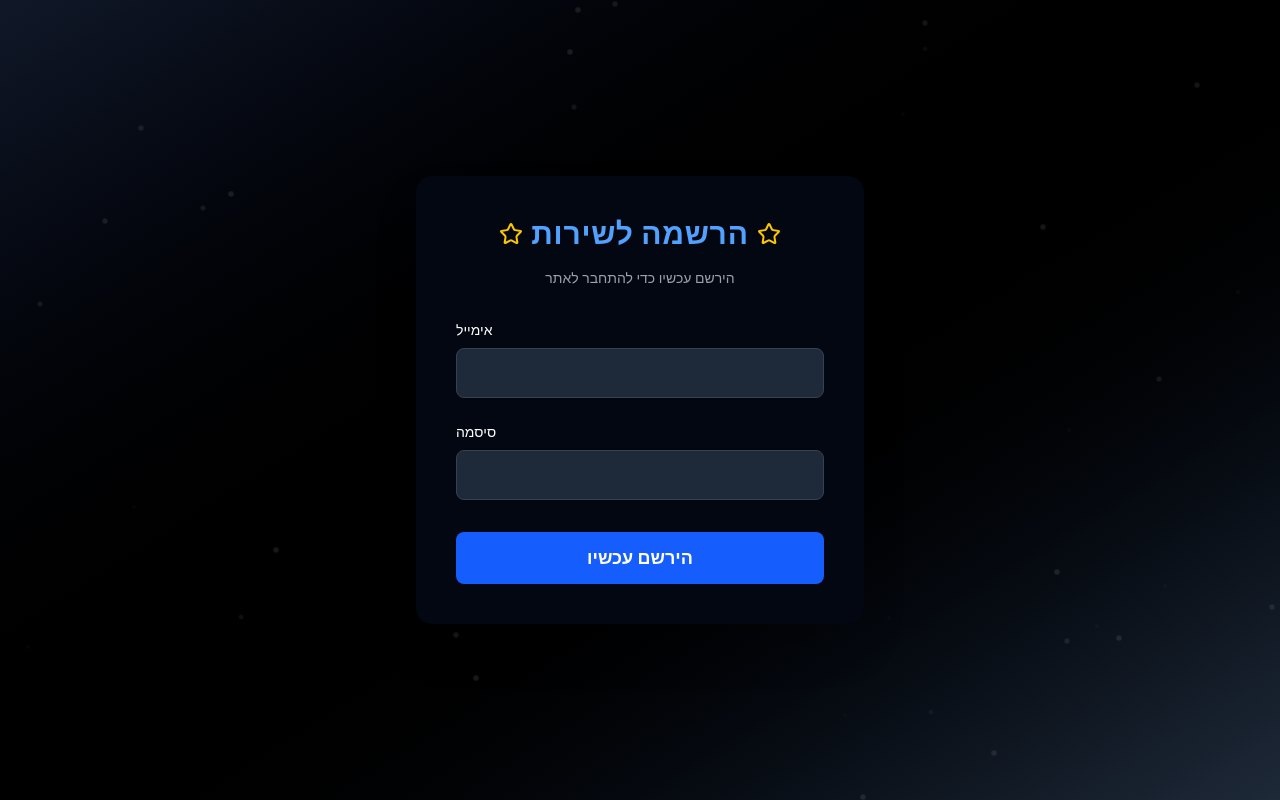
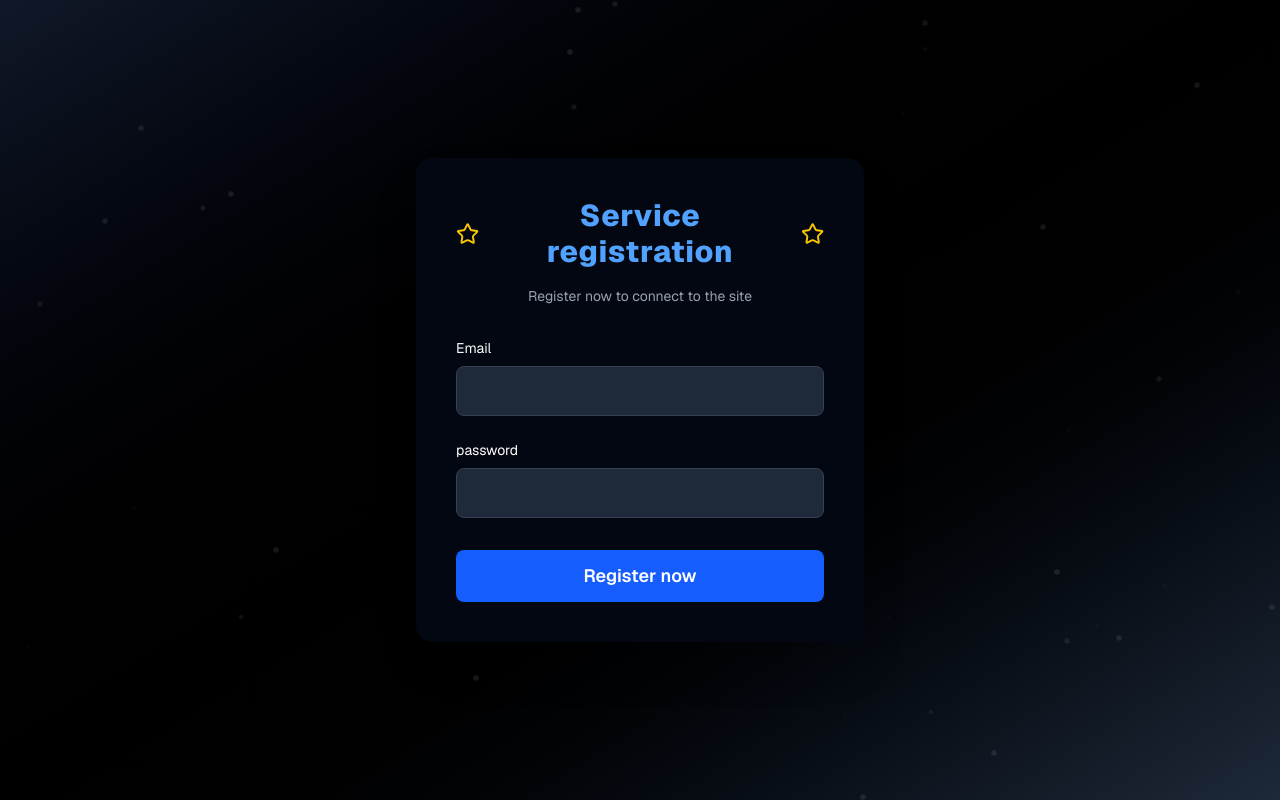
Before and after one commit to StarServiceMain/star-service, a Next.js app: page /register in a window 1280 px wide. Built offline with nearby package versions, Linux system fonts and the light colour scheme.

Commit message:
Update page.tsx

```diff
--- a/src/app/register/page.tsx
+++ b/src/app/register/page.tsx
@@ -25,27 +25,27 @@ export default function RegisterPage() {
     const { data, error } = await supabase.auth.signUp({ email, password });
 
     if (error) {
-      console.error("❌ שגיאה בהרשמה:", error.message);
-      setError("שגיאה בהרשמה: " + error.message);
+      console.error("❌ Registration error:", error.message);
+      setError("Registration error: " + error.message);
     } else if (!data?.user) {
-      setError("ההרשמה הצליחה, אך לא הוחזר משתמש.");
+      setError("Registration was successful, but no user was returned..");
     } else {
-      console.log("✅ נרשם בהצלחה! מוסיף לטבלת users...");
+      console.log("✅ Registered successfully! Adding to the table users...");
 
-      // הוספה לטבלת users
+      // Add to table users
       const insertRes = await supabase.from("users").insert([
         {
-          id: data.user.id,  // חשוב! זה ה-ID שה-auth מחזיר
+          id: data.user.id,  // Important! This is the ID that auth returns
           email: email,
         },
       ]);
 
       if (insertRes.error) {
-        console.error("❌ שגיאה בהוספה לטבלת users:", insertRes.error.message);
-        setError("שגיאה בשמירת המשתמש: " + insertRes.error.message);
+        console.error("❌ Error adding to table users:", insertRes.error.message);
+        setError("Error saving user: " + insertRes.error.message);
       } else {
-        console.log("✅ נוסף בהצלחה לטבלת users!");
-        setSuccess("נרשמת בהצלחה! מעביר לדף התחברות...");
+        console.log("✅ Successfully added to the table users!");
+        setSuccess("You have successfully registered! Redirecting to the login page...");
         setTimeout(() => {
           router.push("/login");
         }, 2000);
@@ -55,7 +55,7 @@ export default function RegisterPage() {
 
   return (
     <main className="flex min-h-screen items-center justify-center bg-gradient-to-br from-gray-900 via-black to-gray-800 text-white font-sans relative overflow-hidden">
-      {/* כוכבים ברקע */}
+      {/* Stars in the background */}
       <div className="absolute inset-0 pointer-events-none opacity-10">
         {[...Array(40)].map((_, i) => (
           <div
@@ -74,17 +74,17 @@ export default function RegisterPage() {
         <div className="flex justify-center items-center gap-2 mb-4">
           <Star className="text-yellow-400 w-6 h-6" />
           <h1 className="text-3xl font-extrabold text-center tracking-wide text-blue-400">
-            הרשמה לשירות
+            Service registration
           </h1>
           <Star className="text-yellow-400 w-6 h-6" />
         </div>
 
         <p className="text-sm text-center mb-8 text-gray-400">
-          הירשם עכשיו כדי להתחבר לאתר
+          Register now to connect to the site
         </p>
 
         <form onSubmit={handleSubmit}>
-          <label className="block mb-2 text-sm">אימייל</label>
+          <label className="block mb-2 text-sm">Email</label>
           <input
             type="email"
             name="email"
@@ -94,7 +94,7 @@ export default function RegisterPage() {
             required
           />
 
-          <label className="block mb-2 text-sm">סיסמה</label>
+          <label className="block mb-2 text-sm">password</label>
           <input
             type="password"
             name="password"
@@ -108,7 +108,7 @@ export default function RegisterPage() {
             type="submit"
             className="w-full py-3 rounded-lg bg-blue-600 hover:bg-blue-700 transition text-white font-semibold text-lg"
           >
-            הירשם עכשיו
+            Register now
           </button>
         </form>
 
```
